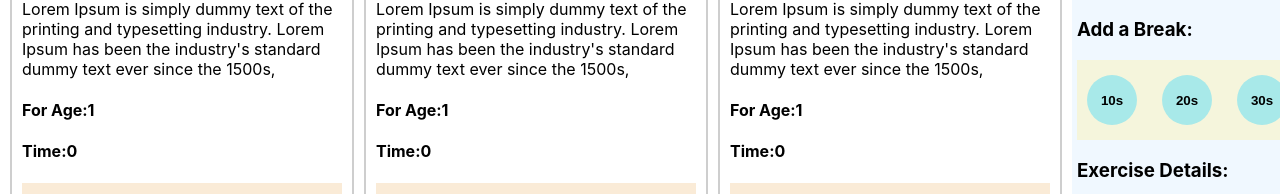
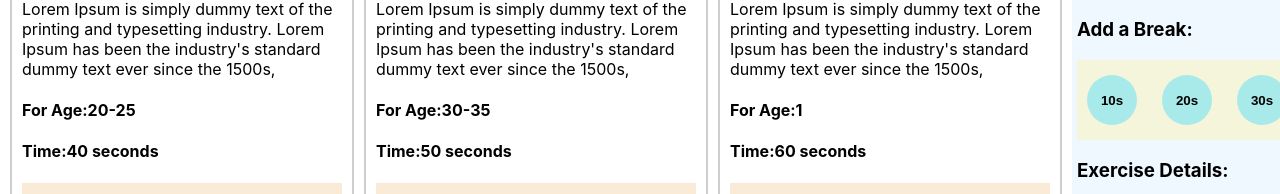
Before and after one commit to rafi10hasan/Cultural-Activity-App, a React (Create React App) app: page / in a window 1280 px wide. Shown: the part 437-631 px from the top of the page. Built offline with nearby package versions, Linux system fonts and the light colour scheme.

Commit message:
execise time added

```diff
--- a/public/cultural.json
+++ b/public/cultural.json
@@ -4,16 +4,16 @@
     "title": "ULTRABOOST 22 SHOES",
     "description":"Lorem Ipsum is simply dummy text of the printing and typesetting industry. Lorem Ipsum has been the industry's standard dummy text ever since the 1500s,",
     "img": "https://images.unsplash.com/photo-1543906965-f9520aa2ed8a?ixlib=rb-1.2.1&ixid=MnwxMjA3fDB8MHxwaG90by1wYWdlfHx8fGVufDB8fHx8&auto=format&fit=crop&w=1170&q=80",
-    "Age": 1,
-    "time": 0
+    "Age": "20-25",
+    "time": 40
   },
   {
     "id": "13cbc7ed-a61b-4883-9d42-82d7d8642b86",
     "title": "ULTRABOOST 22 SHOES",
     "description":"Lorem Ipsum is simply dummy text of the printing and typesetting industry. Lorem Ipsum has been the industry's standard dummy text ever since the 1500s,",
     "img": "https://images.unsplash.com/photo-1488861859915-4b5a5e57649f?ixlib=rb-1.2.1&ixid=MnwxMjA3fDB8MHxwaG90by1wYWdlfHx8fGVufDB8fHx8&auto=format&fit=crop&w=1170&q=80",
-    "Age": 1,
-    "time": 0
+    "Age": "30-35",
+    "time": 50
   },
   {
     "id": "307f166f-1d04-4573-bc37-2f461ea9d4f7",
@@ -21,31 +21,31 @@
     "description":"Lorem Ipsum is simply dummy text of the printing and typesetting industry. Lorem Ipsum has been the industry's standard dummy text ever since the 1500s,",
     "img": "https://images.unsplash.com/photo-1463592177119-bab2a00f3ccb?ixlib=rb-1.2.1&ixid=MnwxMjA3fDB8MHxwaG90by1wYWdlfHx8fGVufDB8fHx8&auto=format&fit=crop&w=1169&q=80",
     "Age": 1,
-    "time": 0
+    "time": 60
   },
   {
     "id": "4bf9798f-63bc-4a83-b0c6-6a3b816fe922",
     "title": "ULTRABOOST 22 SHOES",
     "description":"Lorem Ipsum is simply dummy text of the printing and typesetting industry. Lorem Ipsum has been the industry's standard dummy text ever since the 1500s,",
     "img": "https://images.unsplash.com/photo-1508642207-7048c482ba7e?ixlib=rb-1.2.1&ixid=MnwxMjA3fDB8MHxwaG90by1wYWdlfHx8fGVufDB8fHx8&auto=format&fit=crop&w=854&q=80",
-    "Age": 1,
-    "time": 0
+    "Age": "20-25",
+    "time": 80
   },
   {
     "id": "9496d72b-04ec-41f8-9bc3-0a7c9697be8e",
     "title": "ULTRABOOST 22 SHOES",
     "description":"Lorem Ipsum is simply dummy text of the printing and typesetting industry. Lorem Ipsum has been the industry's standard dummy text ever since the 1500s,",
     "img": "https://images.unsplash.com/photo-1616386232566-80015c23aeff?ixlib=rb-1.2.1&ixid=MnwxMjA3fDB8MHxwaG90by1wYWdlfHx8fGVufDB8fHx8&auto=format&fit=crop&w=773&q=80",
-    "Age": 1,
-    "time": 0
+    "Age": "25-30",
+    "time": 100
   },
   {
     "id": "6e5593d3-557b-43cf-8dab-a5140faedfb0",
     "title": "ULTRABOOST 22 SHOES",
     "description":"Lorem Ipsum is simply dummy text of the printing and typesetting industry. Lorem Ipsum has been the industry's standard dummy text ever since the 1500s,",
     "img": "https://images.unsplash.com/photo-1479813183133-f2e9b38ed6c4?ixlib=rb-1.2.1&ixid=MnwxMjA3fDB8MHxwaG90by1wYWdlfHx8fGVufDB8fHx8&auto=format&fit=crop&w=823&q=80",
-    "Age": 1,
-    "time": 0
+    "Age": "30-35",
+    "time": 120
   }
 
 ]
--- a/src/components/Content/Content.js
+++ b/src/components/Content/Content.js
@@ -2,14 +2,15 @@ import React from 'react';
 import './Content.css'
 const Content = (props) => {
     const{img,title,description,Age,time}=props.cultural;
+    const {handleAddToCalculation}=props;
     return (
         <div className="content">
             <img src={img} alt="" />
             <h3>{title}</h3>
             <p>{description}</p>
             <h4>For Age:{Age}</h4>
-            <h4>Time:{time}</h4>
-            <button>Add To List</button>
+            <h4>Time:{time} seconds</h4>
+            <button onClick={()=>handleAddToCalculation(props.cultural)}>Add To List</button>
         </div>
     );
 };
--- a/src/components/Cultural/Cultural.js
+++ b/src/components/Cultural/Cultural.js
@@ -4,12 +4,26 @@ import './Cultural.css'
 const Cultural = () => {
 
     const [culturals,setCultural]=useState([]);
+    const [time,setTime]=useState([]);
 
     useEffect( ()=>{
         fetch('cultural.json')
        .then(res => res.json())
        .then(data => setCultural(data))
     },[])
+
+
+   const handleAddToCalculation=(culturals)=>{
+      const newTime=[...time,culturals];
+      setTime(newTime);
+      console.log(time)
+   }
+
+   let total=0;
+   for(const element of time){
+      total=total+element.time;
+   }
+
     return (
         <div className="main-container">
 
@@ -18,6 +32,7 @@ const Cultural = () => {
                 culturals.map(cultural=><Content
                     key={cultural.id}
                     cultural={cultural}
+                    handleAddToCalculation={handleAddToCalculation}
                     >
 
                     </Content>)
@@ -60,7 +75,7 @@ const Cultural = () => {
                      <h3>Exercise Details:</h3>
                      <div className='exercise-details'>
                         <h3>Exercise Time:</h3>
-                        <h3>0s</h3>
+                        <h3>{total}s</h3>
                      </div>
 
                      <div className='exercise-details'>
```
